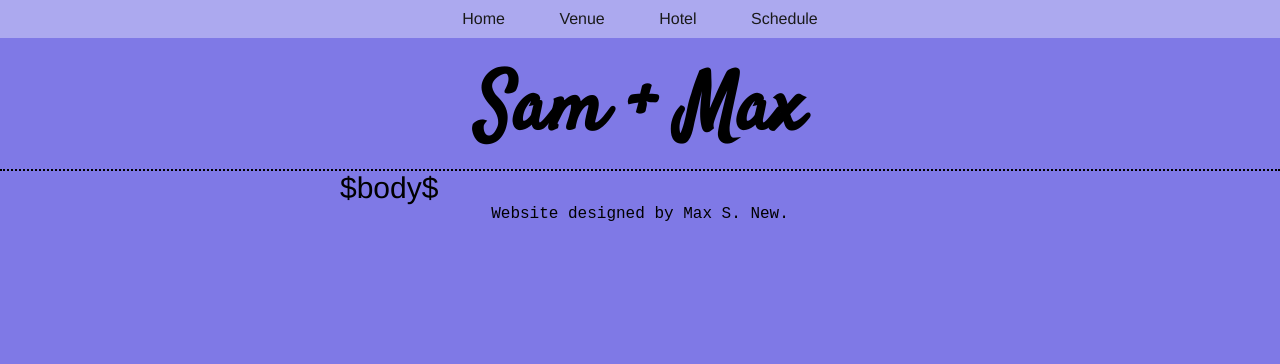
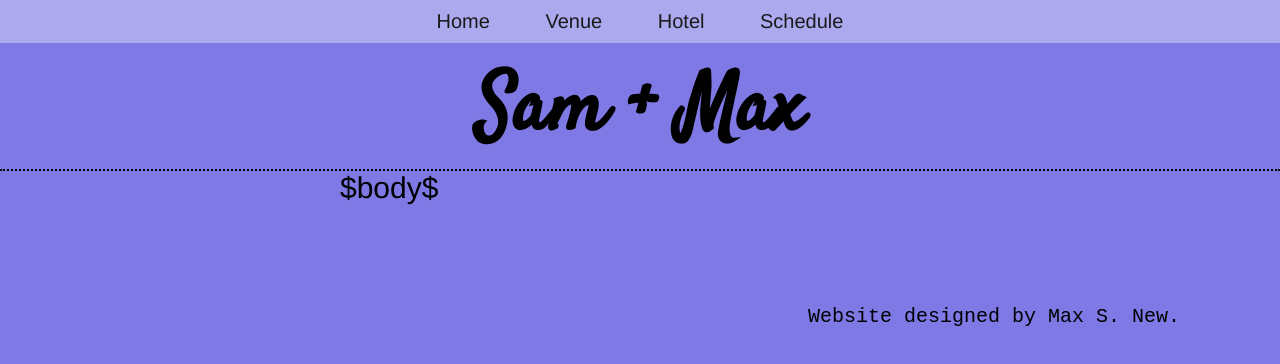
Before and after one commit to maxsnew/wedding-website, a plain HTML site: page templates/wedding.html in a window 1280 px wide. Drawn offline with Linux system fonts and the light colour scheme.

Commit message:
better handling of custom css, flesh out hotel page

```diff
--- a/css/default.css
+++ b/css/default.css
@@ -1,10 +1,19 @@
-body li a {
+body li a.button {
     color: hsl(0, 0%, 10%);
 }
 
+a {
+    color: hsl(70, 80%, 60%);
+}
+
+a:hover {
+    color: hsl(70, 80%, 100%);
+}
+
+
 body {
     /* color: black; */
-    font-size: 16px;
+    font-size: 20px;
     margin: 40px auto 0px auto;
     /* width: 600px; */
     text-align: center;
@@ -45,7 +54,8 @@ h1 {
 #footer {
     font-family: monospace;
     bottom: 0;
-    /* margin: 100px; */
+    text-align: right;
+    margin: 100px;
 }
 
 ul {
@@ -74,9 +84,14 @@ li a {
     text-decoration: none;
 }
 
-li a:hover {
+li a.button:hover {
     color: hsl(0,0%,100%);
     background-color: hsl(243, 69%, 50%);
+}
+
+a#headline {
+    color: inherit;
+    text-decoration: inherit;
 }
 
 /* ratio is 45.33 wide to 34 high */
--- a/templates/wedding.html
+++ b/templates/wedding.html
@@ -10,15 +10,15 @@
   <body>
     <div id="header">
       <ul>
-        <li><a href="/">Home</a></li>
-        <li><a href="venue.html">Venue</a></li>
-        <li><a href="hotel.html">Hotel</a></li>
-        <li><a href="schedule.html">Schedule</a></li>
+        <li><a class="button" href="/">Home</a></li>
+        <li><a class="button" href="venue.html">Venue</a></li>
+        <li><a class="button" href="hotel.html">Hotel</a></li>
+        <li><a class="button" href="schedule.html">Schedule</a></li>
         <!-- <li><a href="hone">Honeymoon</a></li> -->
       </ul>
     </div>
-    <h1>Sam + Max</h1>
-    <div id="$page$" class="content">
+    <h1><a id="headline" href="/">Sam + Max</a></h1>
+    <div $if(page)$ id="$page$"$endif$ class="content">
       $body$
     </div>
     <div id="footer">
```
Also changed, not shown: 3 other files.
